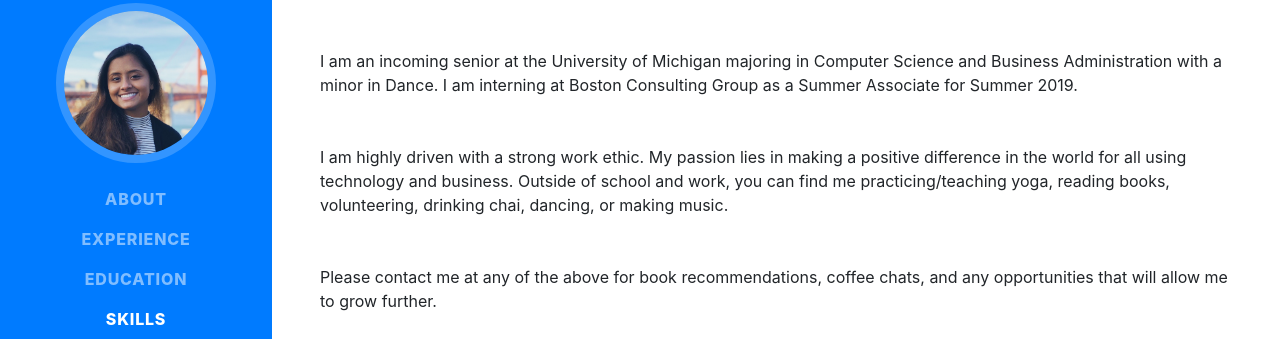
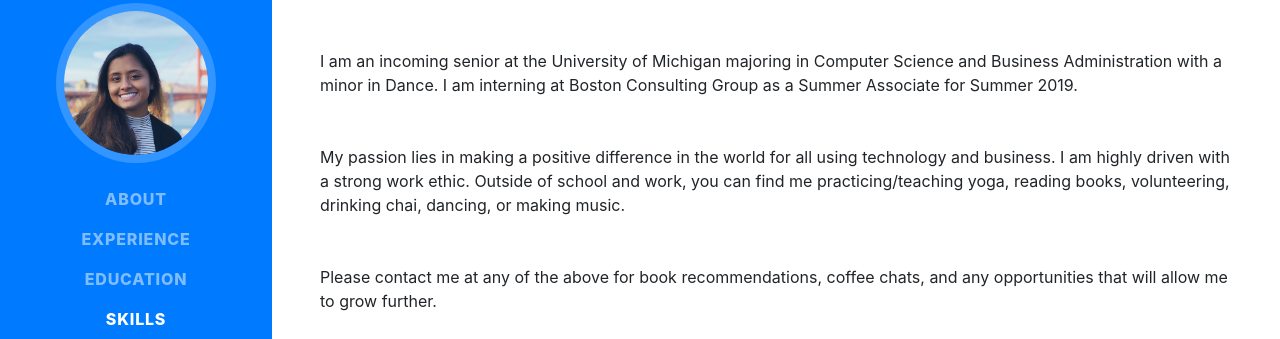
Before and after one commit to kirtanac/kirtanac.github.io, a website with bundled scripts: page index.html in a window 1280 px wide. Shown: the part 233-572 px from the top of the page. Built offline with nearby package versions, Linux system fonts and the light colour scheme; a web font is replaced by a local one.

Commit message:
Update index.html

```diff
--- a/index.html
+++ b/index.html
@@ -69,7 +69,7 @@
             <a href="mailto:kirtana@umich.edu">kirtana@umich.edu</a>
           </div>
           <p class="mb-5">I am an incoming senior at the University of Michigan majoring in Computer Science and Business Administration with a minor in Dance. I am interning at Boston Consulting Group as a Summer Associate for Summer 2019.</p>
-          <p class="mb-5">I am highly driven with a strong work ethic. My passion lies in making a positive difference in the world for all using technology and business. Outside of school and work, you can find me practicing/teaching yoga, reading books, volunteering, drinking chai, dancing, or making music. </p>
+          <p class="mb-5">My passion lies in making a positive difference in the world for all using technology and business. I am highly driven with a strong work ethic. Outside of school and work, you can find me practicing/teaching yoga, reading books, volunteering, drinking chai, dancing, or making music. </p>
           <p class="mb-5">Please contact me at any of the above for book recommendations, coffee chats, and any opportunities that will allow me to grow further. </p>
           <div class="social-icons">
         <a href="https://linkedin.com/in/kirtana-choragudi/">
```
